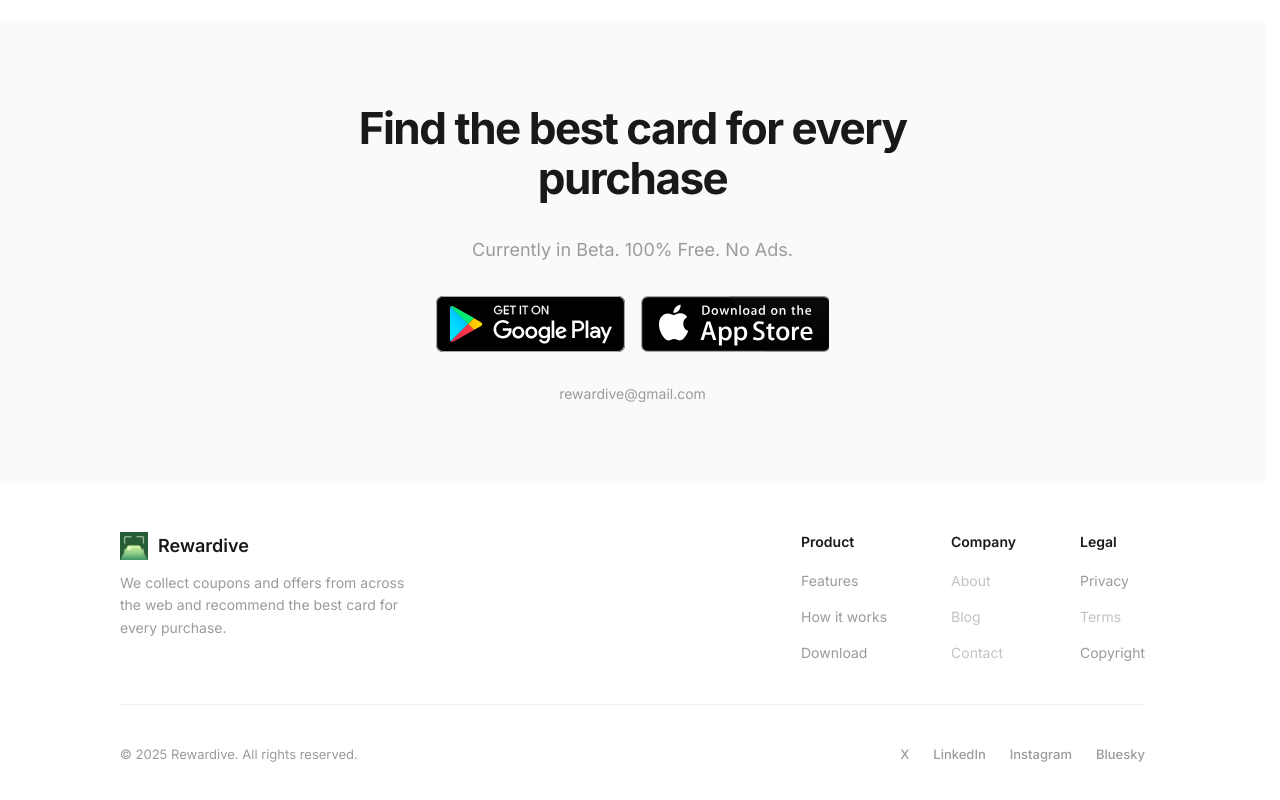
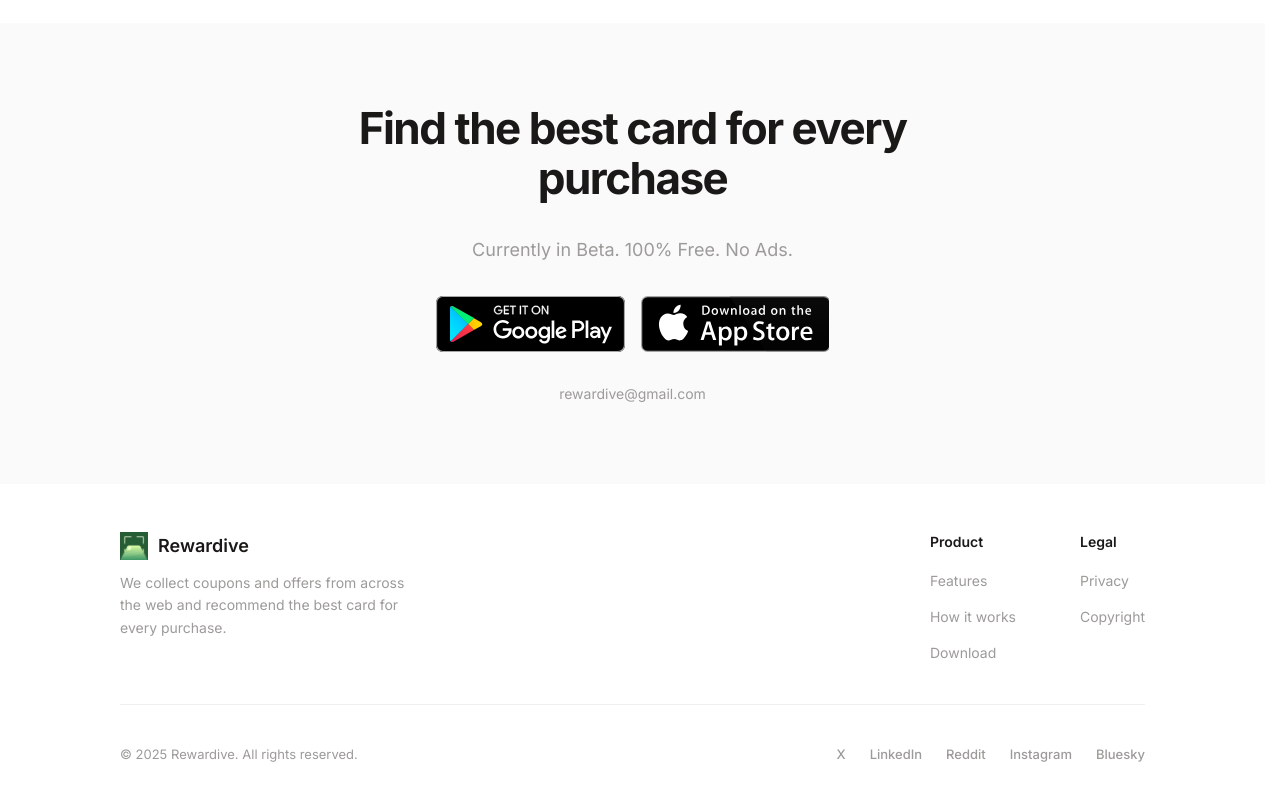
Before and after one commit to rewardive/rewardive-website, a Next.js app: page / in a window 1280 px wide. Shown: the part 4197-4997 px from the top of the page. Built offline with nearby package versions, Linux system fonts and the light colour scheme; no server answers; a web font is replaced by a local one.

Commit message:
feat: remove Company section and Terms link, and add Reddit social media link to footer

```diff
--- a/src/components/footer.tsx
+++ b/src/components/footer.tsx
@@ -12,18 +12,9 @@
     ],
   },
   {
-    title: "Company",
-    links: [
-      { name: "About", comingSoon: true },
-      { name: "Blog", comingSoon: true },
-      { name: "Contact", comingSoon: true },
-    ],
-  },
-  {
     title: "Legal",
     links: [
       { name: "Privacy", href: "/privacy" },
-      { name: "Terms", comingSoon: true },
       { name: "Copyright", href: "/copyright" },
     ],
   },
@@ -89,6 +80,7 @@
             {[
               { name: "X", href: "https://x.com/rewardive" },
               { name: "LinkedIn", href: "https://www.linkedin.com/company/rewardive" },
+              { name: "Reddit", href: "https://www.reddit.com/r/rewardive/" },
               { name: "Instagram", href: "https://www.instagram.com/rewardive.app/" },
               { name: "Bluesky", href: "https://bsky.app/profile/rewardive.bsky.social" },
             ].map((social) => (
```
